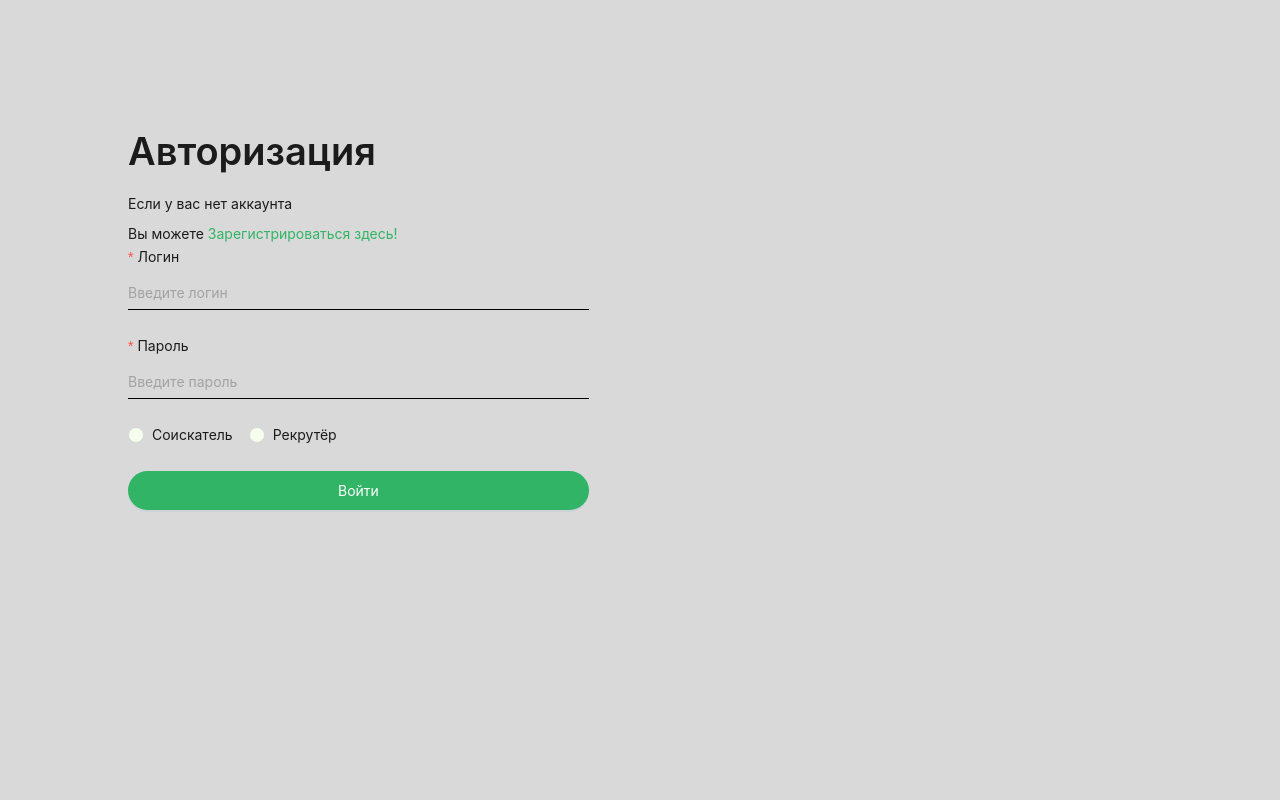
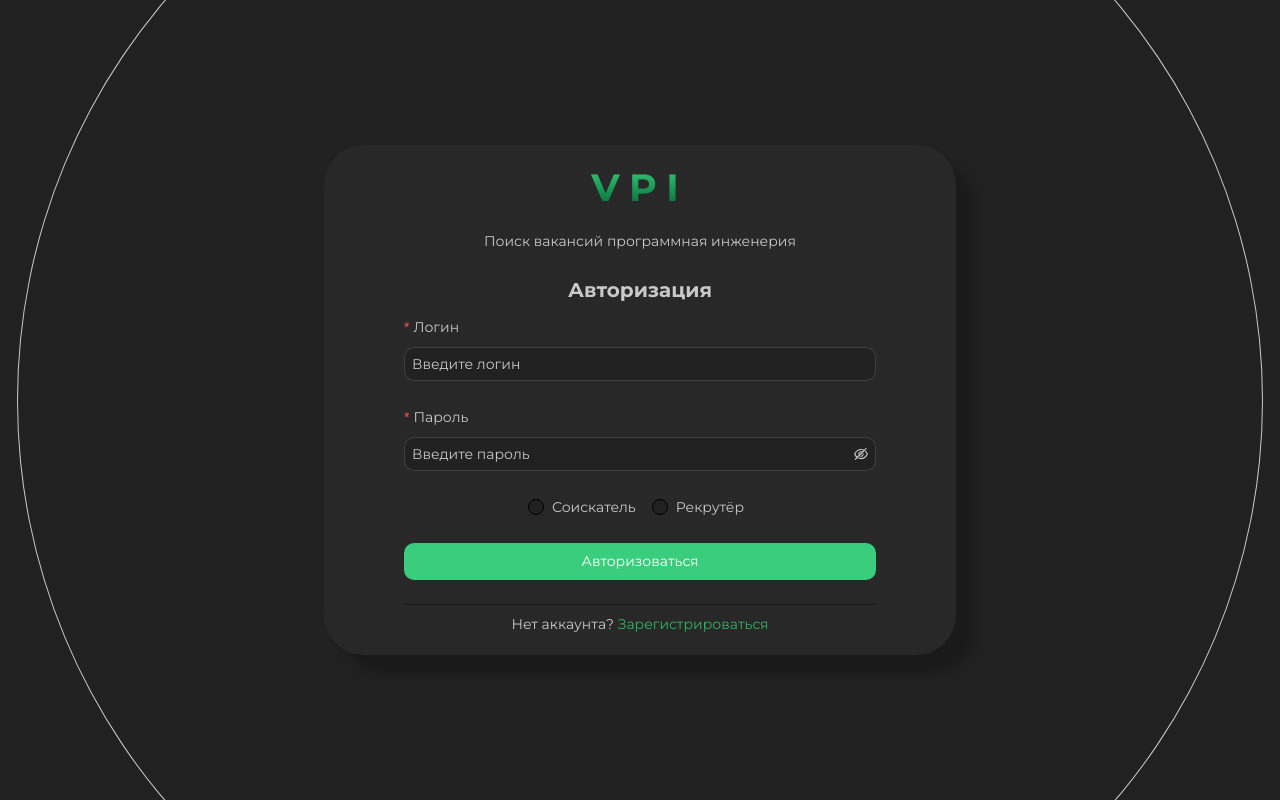
Before and after one commit to Aldar-Bazarov/job-vacancies-front, a React (Vite) app: page /auth in a window 1280 px wide. Built offline with nearby package versions, Linux system fonts and the light colour scheme.

Commit message:
Сверстал по макету авторизацию регистрацию

```diff
--- a/src/components/Header/Header.tsx
+++ b/src/components/Header/Header.tsx
@@ -1,14 +1,15 @@
-import { Button } from "antd";
+import { Popover, Typography } from "antd";
 
 import { useEffect, useState } from "react";
 import { Link } from "react-router-dom";
 
+import { UserOutlined } from "@ant-design/icons";
 import LogoutButton from "@components/LogoutButton/LogoutButton";
 import { isAuthenticated } from "@infrastructure/axios/auth";
 
 import styles from "./Header.module.scss";
 
-export const Header: React.FC = () => {
+const PopoverContent = () => {
   const [isAuth, setAuth] = useState<boolean>();
 
   useEffect(() => {
@@ -16,34 +17,60 @@ export const Header: React.FC = () => {
   }, []);
 
   return (
-    <div className={styles["header"]}>
-      <div className={styles["header-home-button"]}>
-        <Link to={"/"}>
-          <Button type="primary">Главная страница</Button>
-        </Link>
-      </div>
-      <div className={styles["header-buttons"]}>
-        {isAuth && (
+    <div>
+      {isAuth ? (
         <>
           <Link to={"/profile"}>
-              <Button type="primary">Мой профиль</Button>
+            <Typography>Мой профиль</Typography>
           </Link>
-            <Link to={"/"}>
-              <LogoutButton setAuth={setAuth} />
-            </Link>
+          <LogoutButton setAuth={setAuth}></LogoutButton>
         </>
-        )}
-        {!isAuth && (
+      ) : (
         <>
           <Link to={"/auth"}>
-              <Button type="primary">Войти</Button>
+            <Typography>Войти</Typography>
           </Link>
           <Link to={"/register"}>
-              <Button type="primary">Зарегистрироваться</Button>
+            <Typography>Зарегистрироваться</Typography>
           </Link>
         </>
       )}
     </div>
+  );
+};
+
+export const Header: React.FC = () => {
+  return (
+    <div className={styles["header"]}>
+      <div className={styles["items"]}>
+        <Link to={"/"}>
+          <Typography.Title className={styles["logo"]}>VPI</Typography.Title>
+        </Link>
+        <Link to={"/vacancies"}>
+          <Typography.Title level={5} className={styles["item"]}>
+            Вакансии
+          </Typography.Title>
+        </Link>
+        <Link to={"/executors"}>
+          <Typography.Title level={5} className={styles["item"]}>
+            Исполнители
+          </Typography.Title>
+        </Link>
+        <Link to={"/companies"}>
+          <Typography.Title level={5} className={styles["item"]}>
+            Компании
+          </Typography.Title>
+        </Link>
+      </div>
+      <div className={styles["profile"]}>
+        <Popover
+          trigger="click"
+          placement="bottomRight"
+          content={PopoverContent}
+        >
+          <UserOutlined />
+        </Popover>
+      </div>
     </div>
   );
 };
--- a/src/components/LogoutButton/LogoutButton.tsx
+++ b/src/components/LogoutButton/LogoutButton.tsx
@@ -1,4 +1,4 @@
-import { Button, message } from "antd";
+import { Typography, message } from "antd";
 
 import React, { useCallback } from "react";
 import { useNavigate } from "react-router-dom";
@@ -27,9 +27,9 @@ const LogoutButton: React.FC<ILogoutProps> = ({ setAuth }) => {
   }, [navigate, setAuth]);
 
   return (
-    <Button onClick={click} type="primary">
+    <Typography onClick={click} style={{ cursor: "pointer" }}>
       Выйти
-    </Button>
+    </Typography>
   );
 };
 
--- a/src/components/TransparentInput/TransparentInput.module.scss
+++ /dev/null
@@ -1,9 +0,0 @@
-.input-transparent {
-    border: none;
-    outline: none;
-    background: transparent;
-    border-bottom: 1px solid #000;
-    padding: 5px 0;
-    transition: border 0.3s;
-    border-radius: 0;
-}
--- a/src/components/TransparentInput/TransparentInput.tsx
+++ /dev/null
@@ -1,9 +0,0 @@
-import { Input, InputProps, InputRef } from "antd";
-
-import styles from "./TransparentInput.module.scss";
-
-type TransparentInputProps = InputProps & React.RefAttributes<InputRef>;
-
-export const TransparentInput: React.FC<TransparentInputProps> = (props) => {
-  return <Input className={styles["input-transparent"]} {...props} />;
-};
--- a/src/index.css
+++ b/src/index.css
@@ -1,10 +1,11 @@
+@import url('https://fonts.googleapis.com/css2?family=Montserrat:wght@400;500;700&display=swap');
+
 :root {
-  font-family: Inter, system-ui, Avenir, Helvetica, Arial, sans-serif;
   line-height: 1.5;
   font-weight: 400;
 
-  /* color-scheme: light dark; */
-  background-color: #d9d9d9;
+  color-scheme: dark;
+  background-color: #212121;
   font-synthesis: none;
   text-rendering: optimizelegibility;
   -webkit-font-smoothing: antialiased;
@@ -15,3 +16,16 @@
 #root {
   max-width: 100vw;
 }
+
+input:-webkit-autofill,
+input:-webkit-autofill:hover,
+input:-webkit-autofill:focus,
+input:-webkit-autofill:active{
+    -webkit-background-clip: text;
+    -webkit-text-fill-color: #ffffff;
+    transition: background-color 5000s ease-in-out 0s;
+}
+
+a {
+  text-decoration: none;
+}
--- a/src/pages/Authorization/Authorization.module.scss
+++ b/src/pages/Authorization/Authorization.module.scss
@@ -1,13 +1,56 @@
 .authorization {
-    padding: 10% 0 0 10%;
+    height: 100vh;
+    display: flex;
+    justify-content: center;
+    align-items: center;
+    overflow-y: hidden;
+
+    .circle {
+        border: 1px solid #C9C9C9;
+        border-radius: 50%;
+        display: flex;
+        justify-content: center;
+        align-items: center;
+    }
+
+    #first {
+        width: 1952px;
+        height: 1941px;
+
+        #second {
+            width: 1582px;
+            height: 1573px;
+
+            #third {
+                width: 1244px;
+                height: 1237px;
+            }
+        }
+    }
 
     .authorization-form {
-        width: 40%;
+        width: 632px;
+        text-align: center;
+        border-radius: 40px;
+        background-color: #282828;
+        box-shadow: 18px 18px 8px 0px rgba(0, 0, 0, 0.2);
+        padding: 20px 80px;
+        position: relative;
 
-        .authorization-form-button {
-            height: auto;
-            border-radius: 30px;
-            padding: 10px 0;
+        .logo {
+            letter-spacing: 10px;
+            background: -webkit-linear-gradient(#39CD7D, #00642E);
+            background-clip: text;
+            -webkit-background-clip: text;
+            -webkit-text-fill-color: transparent;
+        }
+
+        &-input {
+            height: 34px;
+        }
+
+        &-button {
+            height: 37px;
         }
     }
 }
--- a/src/pages/Authorization/Authorization.tsx
+++ b/src/pages/Authorization/Authorization.tsx
@@ -1,11 +1,10 @@
-import { Button, Form, Radio, Space, Typography, message } from "antd";
+import { Button, Divider, Form, Input, Radio, Typography, message } from "antd";
 
 import { useCallback, useState } from "react";
-import { useLocation, useNavigate } from "react-router-dom";
+import { Link, useLocation, useNavigate } from "react-router-dom";
 
 import { authApi } from "@api/auth/auth.api";
 import { Loader } from "@components/Loader/Loader";
-import { TransparentInput } from "@components/TransparentInput/TransparentInput";
 import { setAuthenticate } from "@infrastructure/axios/auth";
 
 import styles from "./Authorization.module.scss";
@@ -36,6 +35,9 @@ export const Authorization: React.FC = () => {
 
   return (
     <div className={styles["authorization"]}>
+      <div className={styles["circle"]} id={styles["first"]}>
+        <div className={styles["circle"]} id={styles["second"]}>
+          <div className={styles["circle"]} id={styles["third"]}>
             <Form
               form={authorizationForm}
               colon={false}
@@ -46,30 +48,40 @@ export const Authorization: React.FC = () => {
               layout={"vertical"}
               onFinish={onFinish}
             >
-        <Typography.Title>Авторизация</Typography.Title>
-        <Space direction="vertical">
-          <Typography>Если у вас нет аккаунта</Typography>
-          <Typography>
-            Вы можете <a>Зарегистрироваться здесь!</a>
-          </Typography>
-        </Space>
+              <Link to="/">
+                <Typography.Title className={styles["logo"]}>
+                  VPI
+                </Typography.Title>
+              </Link>
+              <Typography>Поиск вакансий программная инженерия</Typography>
+              <Typography.Title level={4}>Авторизация</Typography.Title>
               <Form.Item
                 label="Логин"
                 name="username"
                 rules={[{ required: true, message: "Поле логин обязательно!" }]}
               >
-          <TransparentInput placeholder="Введите логин" />
+                <Input
+                  placeholder="Введите логин"
+                  className={styles["authorization-form-input"]}
+                />
               </Form.Item>
               <Form.Item
                 label="Пароль"
                 name="password"
-          rules={[{ required: true, message: "Поле пароль обязательно!" }]}
+                rules={[
+                  { required: true, message: "Поле пароль обязательно!" }
+                ]}
               >
-          <TransparentInput type="password" placeholder="Введите пароль" />
+                <Input.Password
+                  placeholder="Введите пароль"
+                  className={styles["authorization-form-input"]}
+                />
               </Form.Item>
               <Form.Item
                 name="role"
-          rules={[{ required: true, message: "Тип пользователя обязателен!" }]}
+                rules={[
+                  { required: true, message: "Тип пользователя обязателен!" }
+                ]}
               >
                 <Radio.Group>
                   <Radio value={"applicants"}>Соискатель</Radio>
@@ -83,11 +95,18 @@ export const Authorization: React.FC = () => {
                   htmlType="submit"
                   className={styles["authorization-form-button"]}
                 >
-            Войти
+                  Авторизоваться
                 </Button>
               </Form.Item>
+              <Divider />
+              <Typography>
+                Нет аккаунта? <Link to={"/register"}>Зарегистрироваться</Link>
+              </Typography>
             </Form>
             <Loader active={loading} />
           </div>
+        </div>
+      </div>
+    </div>
   );
 };
--- a/src/pages/Registration/Registration.tsx
+++ b/src/pages/Registration/Registration.tsx
@@ -1,11 +1,10 @@
-import { Button, Form, Radio, Space, Typography, message } from "antd";
+import { Button, Form, Input, Radio, Typography, message } from "antd";
 
 import { useCallback, useState } from "react";
-import { useNavigate } from "react-router-dom";
+import { Link, useNavigate } from "react-router-dom";
 
 import { userApi } from "@api/user/user.api";
 import { Loader } from "@components/Loader/Loader";
-import { TransparentInput } from "@components/TransparentInput/TransparentInput";
 
 import styles from "./Registration.module.scss";
 
@@ -31,6 +30,9 @@ export const Registration: React.FC = () => {
 
   return (
     <div className={styles["registration"]}>
+      <div className={styles["circle"]} id={styles["first"]}>
+        <div className={styles["circle"]} id={styles["second"]}>
+          <div className={styles["circle"]} id={styles["third"]}>
             <Form
               form={registrationForm}
               colon={false}
@@ -41,26 +43,34 @@ export const Registration: React.FC = () => {
               layout={"vertical"}
               onFinish={onFinish}
             >
-        <Typography.Title>Регистрация</Typography.Title>
-        <Space direction="vertical">
-          <Typography>Если у вас уже есть аккаунт</Typography>
-          <Typography>
-            Вы можете <a>Войти здесь!</a>
-          </Typography>
-        </Space>
+              <Link to="/">
+                <Typography.Title className={styles["logo"]}>
+                  VPI
+                </Typography.Title>
+              </Link>
+              <Typography>Поиск вакансий программная инженерия</Typography>
+              <Typography.Title level={4}>Регистрация</Typography.Title>
               <Form.Item
                 label="Имя"
                 name="firstName"
                 rules={[{ required: true, message: "Поле имя обязательно!" }]}
               >
-          <TransparentInput placeholder="Введите имя" />
+                <Input
+                  placeholder="Введите имя"
+                  className={styles["registration-form-button"]}
+                />
               </Form.Item>
               <Form.Item
                 label="Фамилия"
                 name="lastName"
-          rules={[{ required: true, message: "Поле фамилия обязательно!" }]}
+                rules={[
+                  { required: true, message: "Поле фамилия обязательно!" }
+                ]}
               >
-          <TransparentInput placeholder="Введите фамилию" />
+                <Input
+                  placeholder="Введите фамилию"
+                  className={styles["registration-form-button"]}
+                />
               </Form.Item>
               <Form.Item
                 label="Email"
@@ -76,21 +86,34 @@ export const Registration: React.FC = () => {
                   }
                 ]}
               >
-          <TransparentInput placeholder="Введите почту" type="email" />
+                <Input
+                  placeholder="Введите почту"
+                  type="email"
+                  className={styles["registration-form-button"]}
+                />
               </Form.Item>
               <Form.Item
                 label="Логин"
                 name="username"
                 rules={[{ required: true, message: "Поле логин обязательно!" }]}
               >
-          <TransparentInput placeholder="Введите логин" />
+                <Input
+                  placeholder="Введите логин"
+                  className={styles["registration-form-button"]}
+                />
               </Form.Item>
               <Form.Item
                 label="Пароль"
                 name="password"
-          rules={[{ required: true, message: "Поле пароль обязательно!" }]}
+                rules={[
+                  { required: true, message: "Поле пароль обязательно!" }
+                ]}
               >
-          <TransparentInput type="password" placeholder="Введите пароль" />
+                <Input
+                  type="password"
+                  placeholder="Введите пароль"
+                  className={styles["registration-form-button"]}
+                />
               </Form.Item>
               <Form.Item
                 label="Повторите пароль"
@@ -109,7 +132,11 @@ export const Registration: React.FC = () => {
                   })
                 ]}
               >
-          <TransparentInput type="password" placeholder="Повторите пароль" />
+                <Input
+                  type="password"
+                  placeholder="Повторите пароль"
+                  className={styles["registration-form-button"]}
+                />
               </Form.Item>
               <Form.Item
                 name="role"
@@ -130,8 +157,14 @@ export const Registration: React.FC = () => {
                   Зарегистрироваться
                 </Button>
               </Form.Item>
+              <Typography>
+                Уже есть аккаунт? <Link to={"/auth"}>Авторизоваться</Link>
+              </Typography>
             </Form>
             <Loader active={loading} />
           </div>
+        </div>
+      </div>
+    </div>
   );
 };
```
Also changed, not shown: src/components/Header/Header.module.scss (+33 -9 lines), src/main.tsx (+22 -6 lines), src/pages/Registration/Registration.module.scss (+49 -6 lines). Lines whose indentation alone changed are shown as unchanged.
